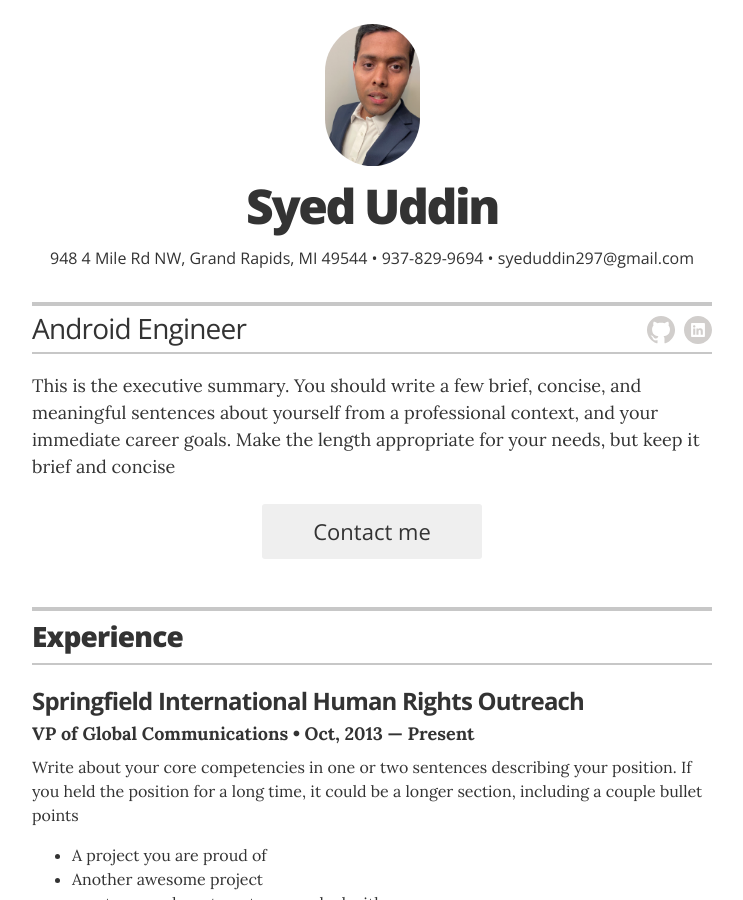
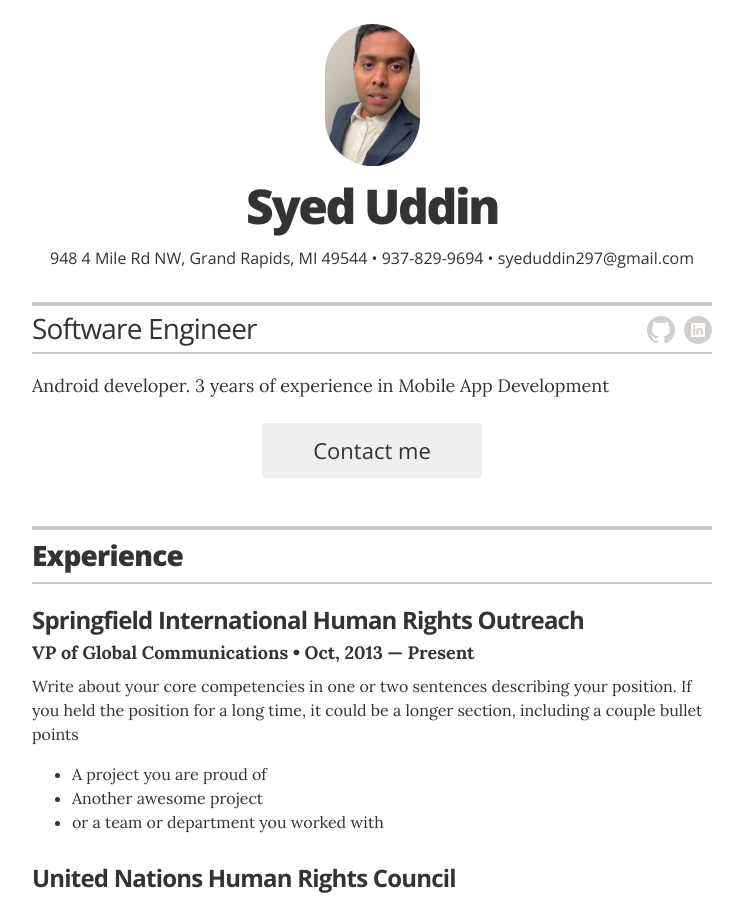
Before and after one commit to Waqaruddin/resume, a Jekyll site: the page built from index.html, in a window 1280 px wide and 900 px high. Shown: the whole window, without its empty margins (268-1011 px from the left). Built offline with Jekyll 4.4.1, drawn with Linux system fonts in a browser that asks for light colours.

Commit message:
Add header intro

```diff
--- a/_config.yml
+++ b/_config.yml
@@ -11,7 +11,7 @@ sass:
 # Resume settings
 resume_avatar:                  "true"
 resume_name:                    "Syed Uddin"
-resume_title:                   "Android Engineer"
+resume_title:                   "Software Engineer"
 
 # used for the contact button in _layouts/resume.html
 resume_contact_email:           "syeduddin297@gmail.com"
@@ -23,7 +23,7 @@ resume_contact_address:         "948 4 Mile Rd NW, Grand Rapids, MI 49544"
 resume_header_contact_info:     "948 4 Mile Rd NW, Grand Rapids, MI 49544 • 937-829-9694 • syeduddin297@gmail.com"
 display_header_contact_info:    "true"
 
-resume_header_intro: "<p>This is the executive summary. You should write a few brief, concise, and meaningful sentences about yourself from a professional context, and your immediate career goals. Make the length appropriate for your needs, but keep it brief and concise</p>"
+resume_header_intro: "<p>Android developer. 3 years of experience in Mobile App Development</p>"
 
 # use "yes" to display the email contact button,
 # "no" to display an "I'm not looking for work" message,
```
